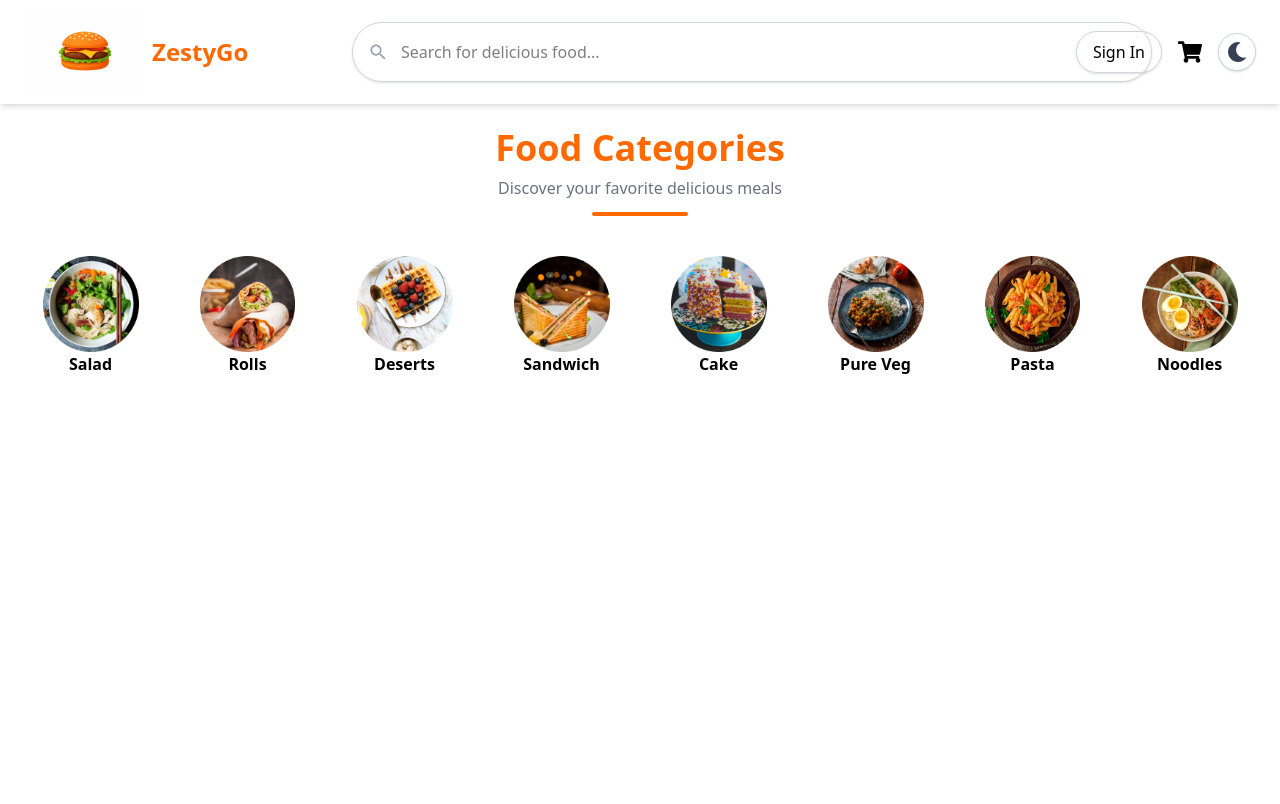
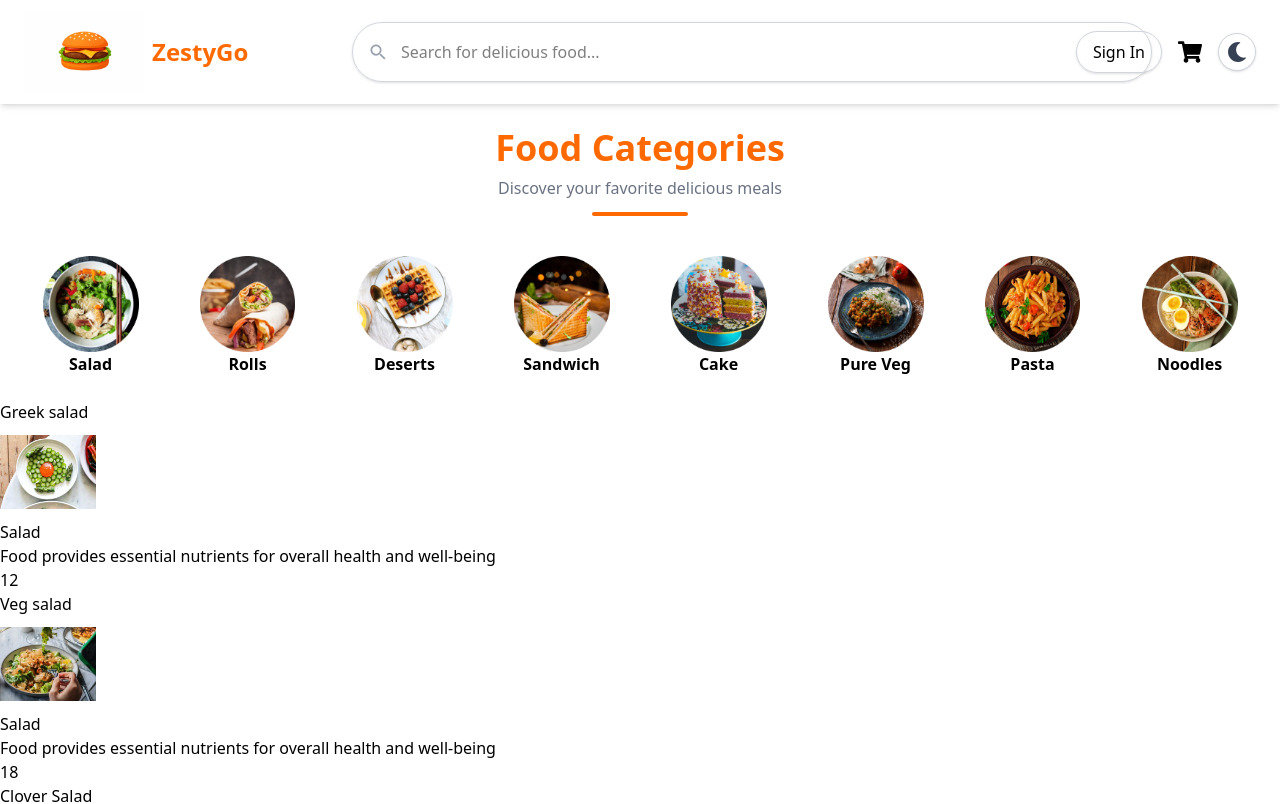
Before and after one commit to saima-khan1/Food-delivery-App, a React app in the folder Food-delivery-app/: page / in a window 1280 px wide. Shown: the top 804 px of the page. Built offline with nearby package versions, Linux system fonts and the light colour scheme; the HTML template or start-up script is replaced by a standard one.

Commit message:
implemented foodlist section

```diff
--- a/Food-delivery-app/src/assets/frontend_assets/assets.ts
+++ b/Food-delivery-app/src/assets/frontend_assets/assets.ts
@@ -60,7 +60,7 @@ import bag_icon from "./bag_icon.png";
 import logout_icon from "./logout_icon.png";
 import parcel_icon from "./parcel_icon.png";
 import logo_icon from "./logo_icon.png";
-import { MenuItem } from "../../types";
+import { FoodList, MenuItem } from "../../types";
 
 export const assets = {
   logo,
@@ -120,7 +120,7 @@ export const menu_list: MenuItem[] = [
   },
 ];
 
-export const food_list = [
+export const food_list: FoodList[] = [
   {
     _id: "1",
     name: "Greek salad",
--- /dev/null
+++ b/Food-delivery-app/src/components/FoodList.tsx
@@ -0,0 +1,21 @@
+import { food_list } from "../assets/frontend_assets/assets";
+
+const FoodList = () => {
+  return (
+    <div>
+      <ul>
+        {food_list.map((food) => (
+          <>
+            <li key={food._id}>{food.name}</li>
+            <img src={food.image} className="w-24 h-24 object-contain "></img>
+            <p>{food.category}</p>
+            <p>{food.description}</p>
+            <p>{food.price}</p>
+          </>
+        ))}
+      </ul>
+    </div>
+  );
+};
+
+export default FoodList;
--- a/Food-delivery-app/src/components/Landing.tsx
+++ b/Food-delivery-app/src/components/Landing.tsx
@@ -1,4 +1,5 @@
 import FoodCategory from "./FoodCategory";
+import FoodList from "./FoodList";
 import NavBar from "./NavBar";
 
 const Home = () => {
@@ -6,6 +7,7 @@ const Home = () => {
     <div>
       <NavBar />
       <FoodCategory />
+      <FoodList />
     </div>
   );
 };
```
Also changed, not shown: Food-delivery-app/src/types.ts (+8 -0 lines).
